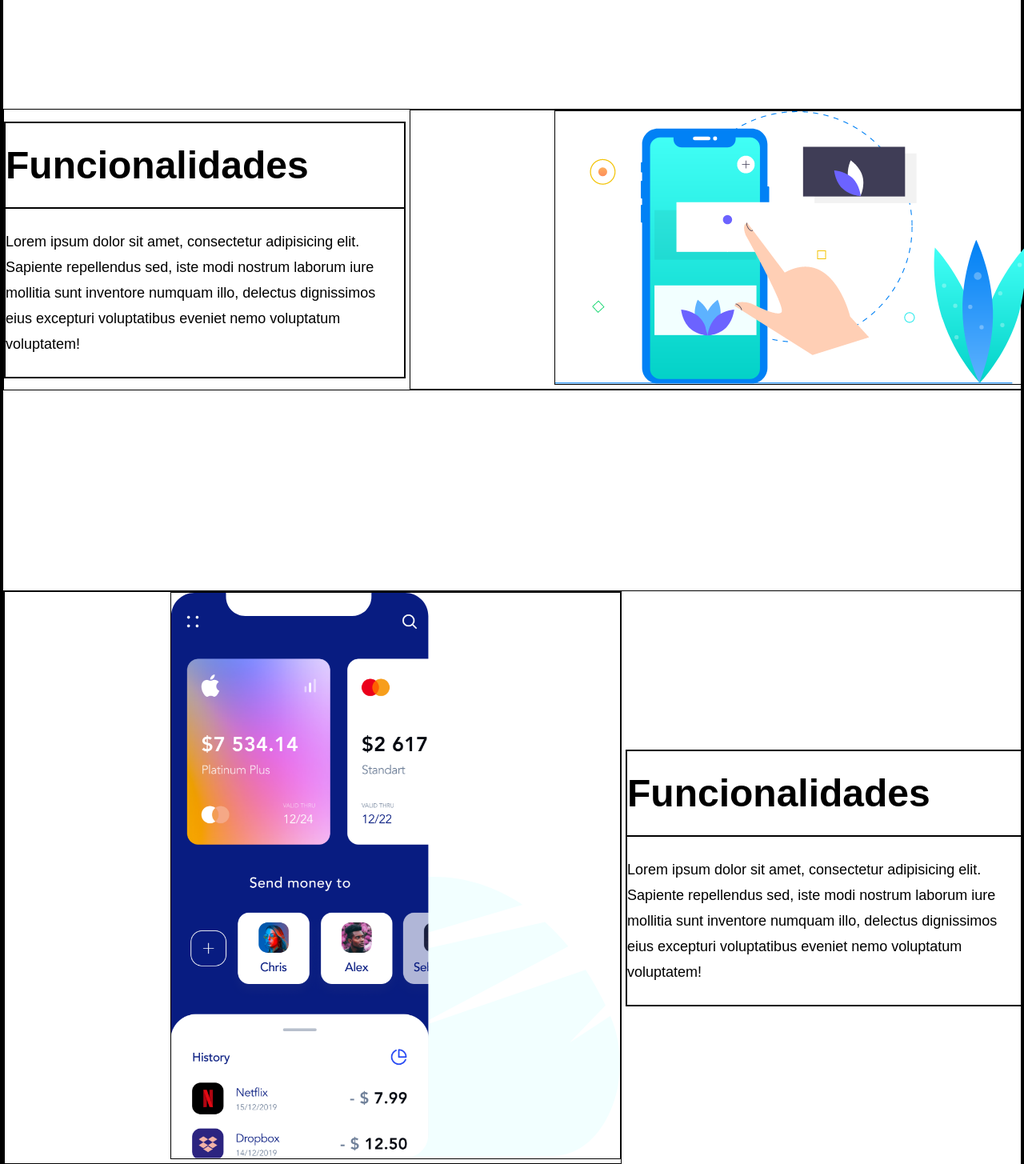
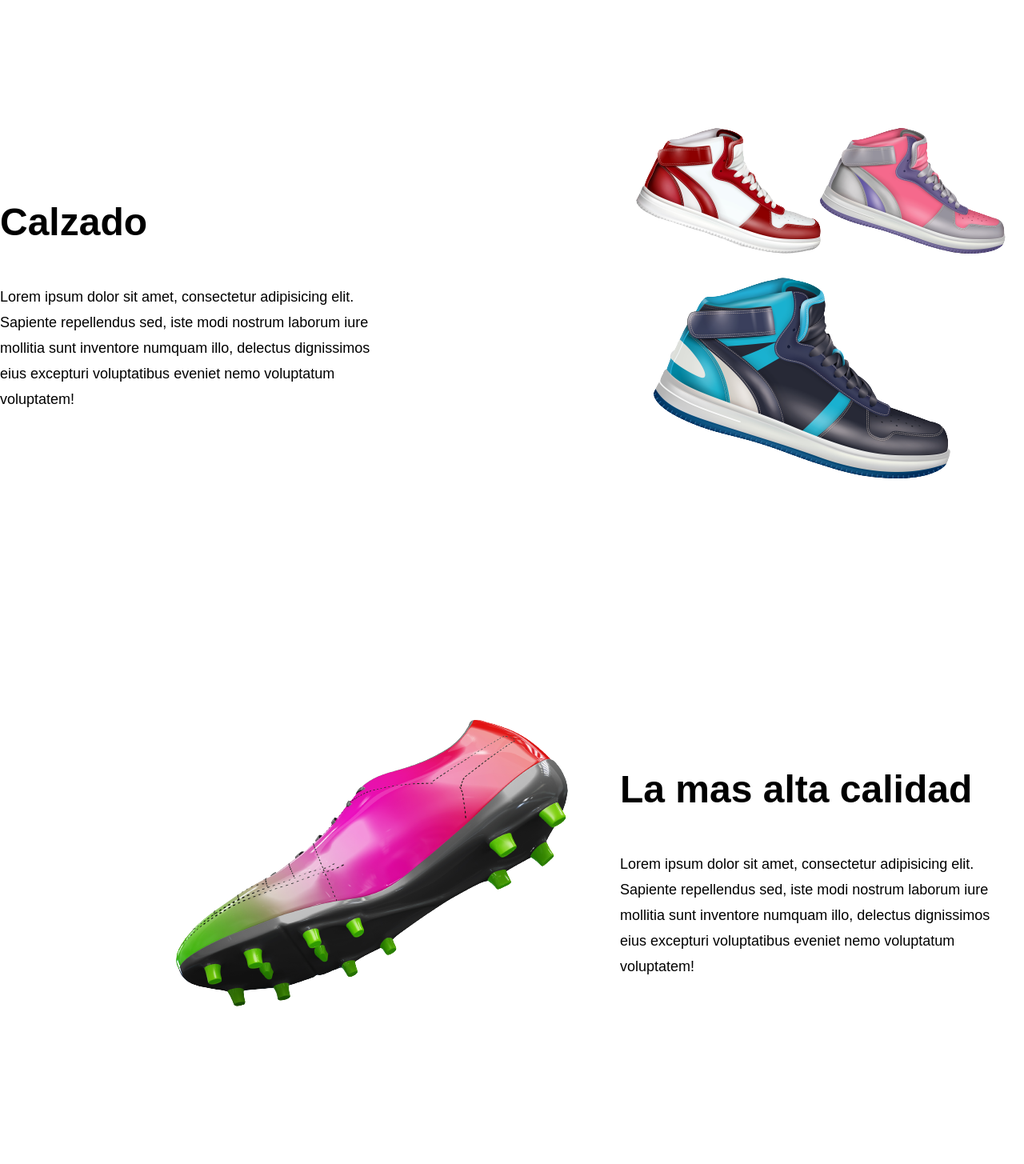
Before and after one commit to C1ndyJS/proyectoWeb_BootCamp, a plain HTML site: page index.html in a window 1280 px wide. Shown: the part 920-2375 px from the top of the page at 80% size. Drawn offline with Linux system fonts and the light colour scheme.

Commit message:
Changes in the images, init page

```diff
--- a/index.html
+++ b/index.html
@@ -41,20 +41,20 @@
         <div class="section" id="Home">
             <div class="layout layout-left">
                 <div class="text">
-                    <h3>Funcionalidades</h3>
+                    <h3>Calzado</h3>
                     <p>Lorem ipsum dolor sit amet, consectetur adipisicing elit. Sapiente repellendus sed, iste modi nostrum laborum iure mollitia sunt inventore numquam illo, delectus dignissimos eius excepturi voluptatibus eveniet nemo voluptatum voluptatem!</p>
                 </div>
                 <div class="image">
-                    <img src="img/draw.png" />
+                    <img src="img/17525.png" />
                 </div>
             </div>
             <div class="layout layout-right">
 
                 <div class="image">
-                    <img src="img/mobile_screen.png" />
+                    <img src="img/1630.png" />
                 </div>
                 <div class="text">
-                    <h3>Funcionalidades</h3>
+                    <h3>La mas alta calidad</h3>
                     <p>Lorem ipsum dolor sit amet, consectetur adipisicing elit. Sapiente repellendus sed, iste modi nostrum laborum iure mollitia sunt inventore numquam illo, delectus dignissimos eius excepturi voluptatibus eveniet nemo voluptatum voluptatem!</p>
                 </div>
             </div>
--- a/style.css
+++ b/style.css
@@ -2,7 +2,6 @@
             padding: 0;
             /*Espacio Interior entre elementos*/
             margin: 0;
-            border: solid 1px #000;
         }
 
         body {
```
Also changed, not shown: img/1033.jpg (added), img/1630.png (added), img/producto6.png (deleted), img/producto7.png (deleted), img/producto8.png (deleted).
